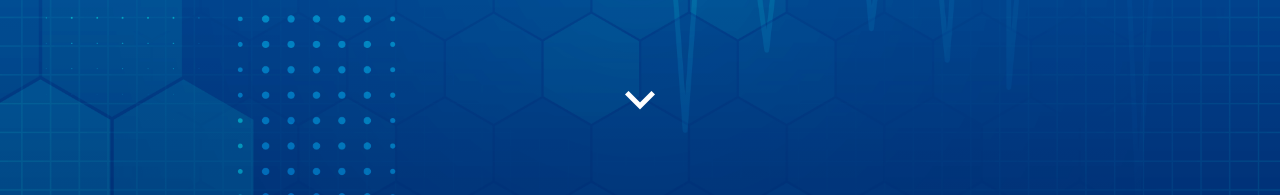
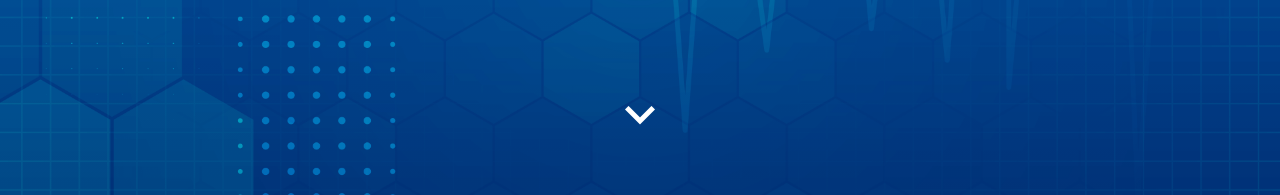
Before and after one commit to alansods/curso-treinamento-saude, a Vue app: page /modulo-01/topico-01 in a window 1280 px wide. Shown: the part 525-720 px from the top of the page. Built offline with nearby package versions, Linux system fonts and the light colour scheme; what vue-youtube would draw is missing.

Commit message:
slide on click arrow

```diff
--- a/src/views/home/Home.vue
+++ b/src/views/home/Home.vue
@@ -1,7 +1,7 @@
 <template>
   <div class="home background">
-    <BgVideo />
-    <Modulos />
+    <BgVideo @onGoDown="activateFunction" />
+    <Modulos ref="filhoRef" />
   </div>
 </template>
 
@@ -12,9 +12,13 @@ import Modulos from "./components/Modulos.vue";
 export default {
   name: "Home",
   components: { BgVideo, Modulos },
+
+  methods: {
+    activateFunction() {
+      this.$refs.filhoRef.goto();
+    },
+  },
 };
 </script>
 
-<style scoped>
-
-</style>
+<style scoped></style>
--- a/src/views/home/components/BgVideo.vue
+++ b/src/views/home/components/BgVideo.vue
@@ -24,13 +24,19 @@
       </div>
       </div>
 
-      <v-icon size="60" color="white" class="go-down">mdi-chevron-down</v-icon>
+      <v-icon size="60" color="white" class="go-down" @click="goDown">mdi-chevron-down</v-icon>
     </div>
   </div>
 </template>
 
 <script>
-export default {};
+export default {
+  methods: {
+    goDown(){
+      this.$emit("onGoDown")
+    }
+  }
+};
 </script>
 
 <style scoped>
@@ -38,7 +44,7 @@ export default {};
   position: relative;
   width: 100vw;
   height: calc(100vh - 64px);
-  padding: 30px 10px;
+  padding: 30px 10px 10px 10px;
   margin: 0 auto;
   background: linear-gradient(rgba(0, 0, 0, 0.1), rgba(0, 0, 0, 0.3)),
     url("../../../assets/bg-light.png");
--- a/src/views/home/components/Modulos.vue
+++ b/src/views/home/components/Modulos.vue
@@ -1,5 +1,5 @@
 <template>
-  <div class="mt-10" style="padding-bottom: 80px">
+  <div class="mt-10" style="padding-bottom: 80px" ref="slideHere">
     <v-container style="max-width: 828px">
       <v-row>
         <v-col cols="12">
@@ -21,10 +21,17 @@
               {{ modulo.numero }}
             </div>
 
-            <div class="titulo-modulo textColor--text text-body-1">{{ modulo.titulo }}</div>
+            <div class="titulo-modulo textColor--text text-body-1">
+              {{ modulo.titulo }}
+            </div>
 
             <div
-              :class="$store.state[`progresso_modulo_${modulo.numero}`]?.porcentagem === 100 ? 'progresso-modulo success' : 'progresso-modulo disabled'"
+              :class="
+                $store.state[`progresso_modulo_${modulo.numero}`]
+                  ?.porcentagem === 100
+                  ? 'progresso-modulo success'
+                  : 'progresso-modulo disabled'
+              "
             ></div>
           </div>
         </v-col>
@@ -37,6 +44,10 @@
 import modulos from "@/data/modulos.json";
 
 export default {
+  props: {
+    slideFunction: Function,
+  },
+
   data() {
     return {
       modulos: modulos,
@@ -45,9 +56,22 @@ export default {
 
   computed: {
     modulo_01_completo() {
-      const completed = this.$store.state.progresso_modulo_1.atividade && this.$store.state.progresso_modulo_1.video
-      return completed
-    }
+      const completed =
+        this.$store.state.progresso_modulo_1.atividade &&
+        this.$store.state.progresso_modulo_1.video;
+      return completed;
+    },
+  },
+
+  methods: {
+    goto() {
+      let element = this.$refs["slideHere"];
+      let top = element.offsetTop -30;
+      window.scrollTo({
+        top,
+        behavior: "smooth",
+      });
+    },
   },
 };
 </script>
```
